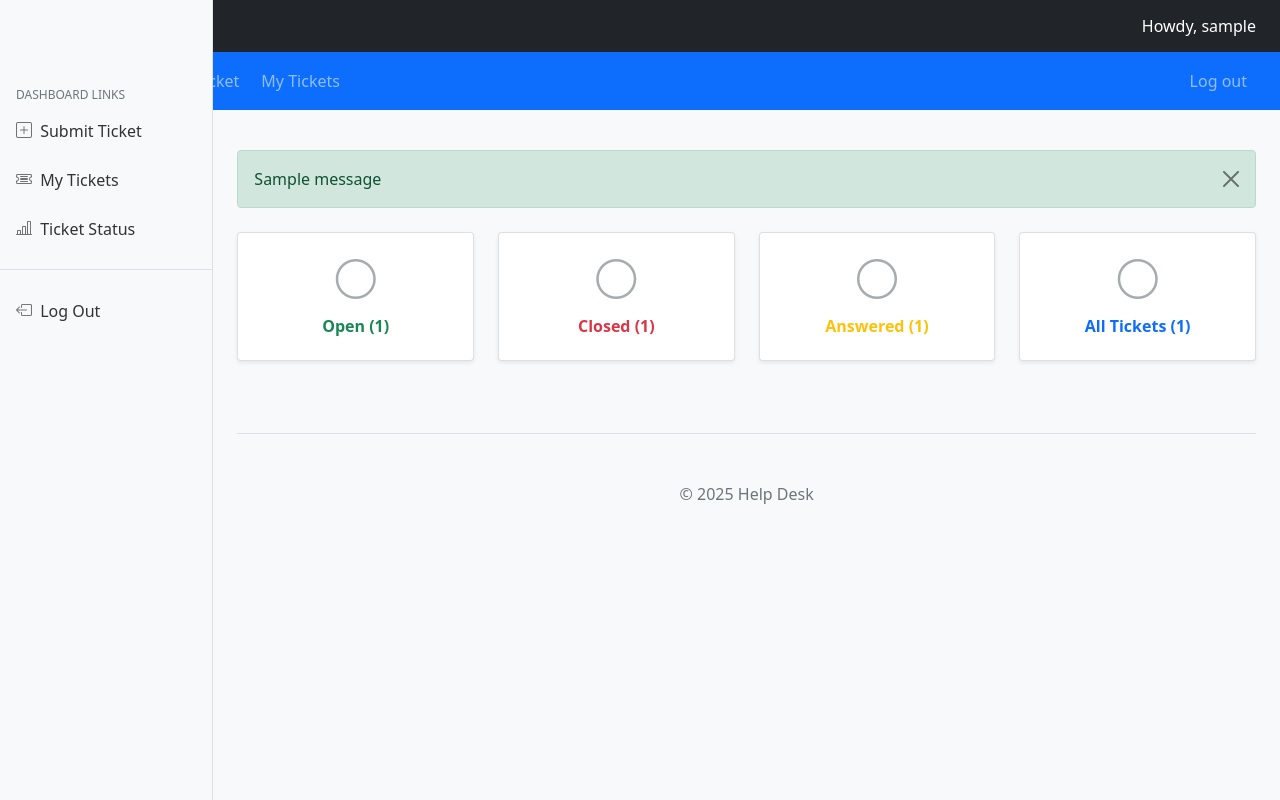
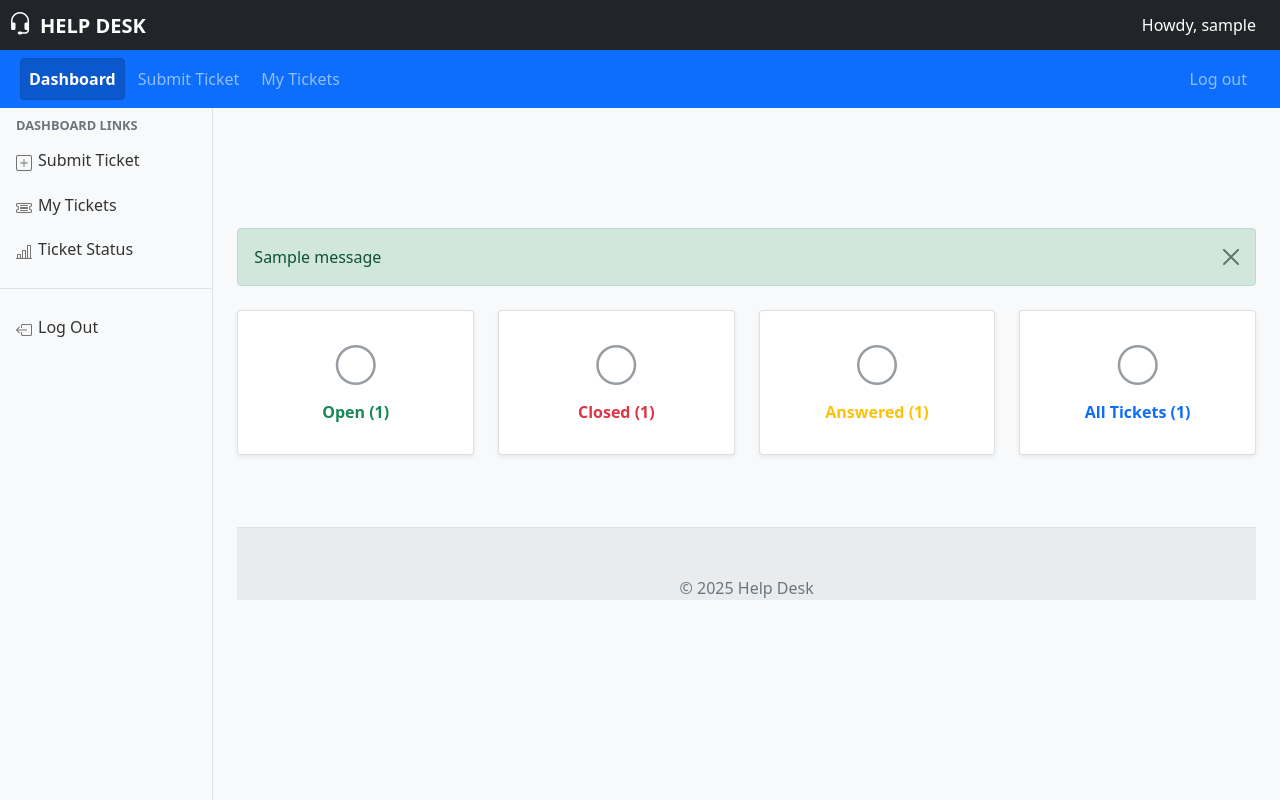
Before and after one commit to dattaprabhakar/NSTicketingsystem, a Flask app: page /dashboard in a window 1280 px wide. Run offline with Flask 2, Linux system fonts and the light colour scheme; the visitor is signed in with stand-in values (Sample User, id 1); one stand-in notice (Sample message) is shown; a database or web service that is not in the repository returns one stand-in record (values such as "Sample title").

Commit message:
first commit

```diff
--- a/app/static/css/style.css
+++ b/app/static/css/style.css
@@ -1,122 +1,133 @@
 /* app/static/css/style.css */
 
-/* --- Remove Background Image --- */
+/* --- Base Body --- */
 body {
     background-image: none; /* Override previous background image */
     background-color: #f8f9fa; /* Set a light background color */
-    min-height: 100vh;
-    /* Flex properties might not be needed if not using sticky footer */
-    /* display: flex; */
-    /* flex-direction: column; */
 }
 
-/* main.container { flex-grow: 1; } */ /* Remove if not using flex footer */
-
-/* --- Sidebar Styles (from Bootstrap examples) --- */
+/* --- Sidebar Styles (from Bootstrap examples, adjusted) --- */
 .sidebar {
   position: fixed;
-  top: 0;
-  /* rtl:raw:
-  right: 0;
-  */
+  top: 0; /* Start at top */
   bottom: 0;
-  /* rtl:remove */
   left: 0;
-  z-index: 100; /* Behind backdrop */
-  padding: 48px 0 0; /* Height of navbar */
+  z-index: 100; /* Behind backdrop on small screens */
+  padding: 110px 0 0; /* Approx height of BOTH sticky navbars */
   box-shadow: inset -1px 0 0 rgba(0, 0, 0, .1);
+  background-color: #f8f9fa; /* Match body or use #fff */
 }
 
 @media (max-width: 767.98px) {
   .sidebar {
-    top: 98px; /* Adjust based on your top bars height */
+    /* Adjust if needed for mobile toggle */
+     padding-top: 1rem; /* Less padding when stacked */
+     position: relative; /* Stack normally on small screens */
+     box-shadow: none;
+     height: auto; /* Allow natural height */
   }
+  main {
+      padding-top: 1rem !important; /* Reduce top padding on mobile */
+  }
+  /* Ensure navbars don't overlap content too much on mobile */
+  .sticky-top {
+      position: relative; /* Disable sticky on mobile if it causes issues */
+  }
+
 }
 
-.sidebar-sticky {
-  position: relative;
-  top: 0;
-  height: calc(100vh - 98px); /* Adjust based on your top bars height */
+.sidebar-sticky { /* Use this class on the inner div if needed for scrolling */
+  /* position: relative; */ /* Not needed if sidebar itself is fixed */
+  /* top: 0; */
+  height: calc(100vh - 110px); /* Adjust height calc based on navbars */
   padding-top: .5rem;
   overflow-x: hidden;
-  overflow-y: auto; /* Scrollable contents if viewport is shorter than content. */
+  overflow-y: auto; /* Scrollable contents */
 }
 
 .sidebar .nav-link {
   font-weight: 500;
   color: #333;
-  padding: .75rem 1rem; /* Adjust padding */
+  padding: .65rem 1rem; /* Adjusted padding */
+  display: flex; /* Align icon and text */
+  align-items: center;
 }
 
 .sidebar .nav-link .bi { /* Icon styling */
-  margin-right: 4px;
+  margin-right: 8px; /* Increased spacing */
   color: #727272;
-  width: 16px;
-  height: 16px;
-  vertical-align: text-bottom;
+  width: 18px; /* Slightly larger icons */
+  height: 18px;
+  vertical-align: text-bottom; /* Helps alignment */
+  flex-shrink: 0; /* Prevent icon from shrinking */
 }
 
 .sidebar .nav-link.active {
-  color: #2470dc; /* Or your primary color */
+  color: #0d6efd; /* Bootstrap primary blue */
+  background-color: #e9ecef; /* Light grey active background */
+}
+.sidebar .nav-link:hover {
+  color: #0a58ca; /* Darker blue on hover */
+  background-color: #eef; /* Slightly different hover */
 }
 
-.sidebar .nav-link:hover,
-.sidebar .nav-link.active {
-  background-color: #e9ecef; /* Light grey hover/active */
+.sidebar-heading {
+  font-size: .8rem; /* Slightly larger heading */
+  font-weight: bold;
+  text-transform: uppercase;
+  color: #6c757d;
+}
+
+/* Adjust main content padding */
+main {
+  padding-top: 120px; /* Match sidebar padding */
+  padding-bottom: 2rem; /* Ensure space before footer */
 }
 
 
-.sidebar-heading {
-  font-size: .75rem;
-  text-transform: uppercase;
+/* --- Dashboard Widget Styles --- */
+.dashboard-widget .card {
+    box-shadow: 0 0.125rem 0.25rem rgba(0, 0, 0, 0.075); /* Softer shadow */
 }
+.dashboard-widget .card-body {
+     padding: 1.5rem; /* More padding */
+}
+.dashboard-widget .card i.bi { /* Target icons inside widgets */
+    font-size: 3.5rem; /* Icon size */
+    opacity: 0.7;
+    margin-bottom: 0.5rem;
+}
+/* Specific text colors for widget titles */
+.dashboard-widget .card-title.text-success { color: #198754 !important; }
+.dashboard-widget .card-title.text-danger { color: #dc3545 !important; }
+.dashboard-widget .card-title.text-warning { color: #ffc107 !important; }
+.dashboard-widget .card-title.text-primary { color: #0d6efd !important; }
 
 
-/* Adjust main content padding to account for sidebar */
-/* You might need to adjust this based on final layout */
-main {
-  padding-top: 1rem;
+/* --- Header/Nav Styles --- */
+header {
+    height: 50px; /* Example fixed height */
+    line-height: 50px; /* Vertically center text if needed */
+    padding-top: 0; /* Override bootstrap padding */
+    padding-bottom: 0;
+    z-index: 1030; /* Ensure it's above sidebar */
 }
-
-/* Style for the widget icons */
-.card .bi-circle {
-    font-size: 4rem; /* Make icons larger */
-    opacity: 0.6; /* Make them slightly transparent */
-}
-
-/* Override default blue link color for specific widget text */
-.card-title.text-success { color: #198754 !important; }
-.card-title.text-danger { color: #dc3545 !important; }
-.card-title.text-warning { color: #ffc107 !important; }
-.card-title.text-primary { color: #0d6efd !important; }
-
-
-/* Optional: Style the top header bar further */
-header {
-    /* Add any specific styles for the top bar */
-}
-
-/* Adjust horizontal nav */
 nav.bg-primary {
-    border-radius: 0; /* Remove rounding if needed */
+    top: 50px; /* Position below header */
+    z-index: 1029; /* Below header, above sidebar */
+    border-radius: 0;
 }
 nav.bg-primary .nav-link {
     color: rgba(255,255,255,.85);
-    padding: 0.5rem 1rem; /* Adjust padding */
-    margin-right: 0.25rem; /* Spacing between buttons */
-    border-radius: 0.25rem; /* Slight rounding on buttons */
+    padding: 0.5rem 1rem;
+    margin-right: 0.25rem;
+    border-radius: 0.25rem;
+    transition: background-color 0.2s ease-in-out, color 0.2s ease-in-out;
 }
-nav.bg-primary .nav-link:hover {
-     color: #fff;
-     background-color: rgba(255, 255, 255, 0.1);
+nav.bg-primary .nav-link:hover { color: #fff; background-color: rgba(255, 255, 255, 0.1); }
+nav.bg-primary .nav-link.active { color: #fff; background-color: rgba(0, 0, 0, 0.2); font-weight: bold; }
+
+/* --- Footer --- */
+footer {
+   background-color: #e9ecef !important; /* Match body bg? Or keep light */
 }
-nav.bg-primary .nav-link.active {
-    color: #fff;
-    background-color: rgba(0, 0, 0, 0.2); /* Darker active state */
-    font-weight: bold;
-}
-
-/* Footer adjustment if needed */
-footer {
-   /*background-color: #e9ecef !important;*/ /* Match body bg? */
-}
--- a/app/templates/base.html
+++ b/app/templates/base.html
@@ -4,138 +4,67 @@
     <meta charset="UTF-8">
     <meta name="viewport" content="width=device-width, initial-scale=1.0">
     <title>{% if title %}{{ title }} - {% endif %}Help Desk</title>
-    <!-- Bootstrap CSS -->
     <link href="https://cdn.jsdelivr.net/npm/bootstrap@5.1.3/dist/css/bootstrap.min.css" rel="stylesheet" integrity="sha384-1BmE4kWBq78iYhFldvKuhfTAU6auU8tT94WrHftjDbrCEXSU1oBoqyl2QvZ6jIW3" crossorigin="anonymous">
-    <!-- Bootstrap Icons CSS -->
     <link rel="stylesheet" href="https://cdn.jsdelivr.net/npm/bootstrap-icons@1.10.3/font/bootstrap-icons.css">
-    <!-- Your Custom CSS -->
     <link rel="stylesheet" href="{{ url_for('static', filename='css/style.css') }}">
 </head>
 <body>
 
-    {# --- Top Header Area (Mimics WordPress Admin Bar) --- #}
-    <header class="bg-dark text-white p-2 d-flex justify-content-between align-items-center">
-        <div>
-             {# Placeholder for potential site icon/name if needed #}
-             <i class="bi bi-headset fs-4 me-2"></i> {# Example icon #}
-             <span class="fs-5 fw-bold">HELP DESK</span> {# Changed title #}
-        </div>
-        <div>
-            {% if current_user.is_authenticated %}
-                <span class="me-3">Howdy, {{ current_user.username }}</span>
-                {# Add other admin bar links if needed #}
-            {% endif %}
-        </div>
+    {# --- Top Header Area (Sticky) --- #}
+    <header class="bg-dark text-white p-2 d-flex justify-content-between align-items-center sticky-top">
+        <div><i class="bi bi-headset fs-4 me-2"></i><span class="fs-5 fw-bold">HELP DESK</span></div>
+        <div>{% if current_user.is_authenticated %}<span class="me-3">Howdy, {{ current_user.username }}</span>{% endif %}</div>
     </header>
 
-    {# --- Blue Horizontal Navigation Bar --- #}
-    <nav class="navbar navbar-expand-sm navbar-dark bg-primary mb-4 p-2"> {# Changed color, padding #}
-        <div class="container-fluid"> {# Use fluid container for full width #}
-             {# No brand needed here usually #}
-            <button class="navbar-toggler" type="button" data-bs-toggle="collapse" data-bs-target="#mainHorizontalNav" aria-controls="mainHorizontalNav" aria-expanded="false" aria-label="Toggle navigation">
-                <span class="navbar-toggler-icon"></span>
-            </button>
+    {# --- Blue Horizontal Navigation Bar (Sticky) --- #}
+    <nav class="navbar navbar-expand-sm navbar-dark bg-primary p-2 sticky-top"> {# Removed style attr, controlled by CSS #}
+        <div class="container-fluid">
+            <button class="navbar-toggler" type="button" data-bs-toggle="collapse" data-bs-target="#mainHorizontalNav" aria-controls="mainHorizontalNav" aria-expanded="false" aria-label="Toggle navigation"><span class="navbar-toggler-icon"></span></button>
             <div class="collapse navbar-collapse" id="mainHorizontalNav">
                 <ul class="navbar-nav me-auto mb-2 mb-sm-0">
                      {% if current_user.is_authenticated %}
-                     <li class="nav-item">
-                        <a class="nav-link btn btn-primary {% if request.endpoint == 'main.dashboard' %}active{% endif %}" href="{{ url_for('main.dashboard') }}">Dashboard</a>
-                    </li>
-                     <li class="nav-item">
-                        <a class="nav-link btn btn-primary {% if request.endpoint == 'tickets.create_ticket' %}active{% endif %}" href="{{ url_for('tickets.create_ticket') }}">Submit Ticket</a>
-                    </li>
-                     <li class="nav-item">
-                        <a class="nav-link btn btn-primary {% if request.endpoint.startswith('tickets.') and request.endpoint != 'tickets.create_ticket' %}active{% endif %}" href="{{ url_for('tickets.list_tickets') }}">My Tickets</a>
-                    </li>
-                     {# Add Ticket Status link if you create that page #}
-                     {% if current_user.role == 'agent' %}
-                     <li class="nav-item">
-                        <a class="nav-link btn btn-primary {% if request.endpoint.startswith('admin.') %}active{% endif %}" href="{{ url_for('admin.view_users') }}">User Data</a>
-                     </li>
-                     {% endif %}
+                     <li class="nav-item"><a class="nav-link btn btn-primary {% if request.endpoint == 'main.dashboard' %}active{% endif %}" href="{{ url_for('main.dashboard') }}">Dashboard</a></li>
+                     <li class="nav-item"><a class="nav-link btn btn-primary {% if request.endpoint == 'tickets.create_ticket' %}active{% endif %}" href="{{ url_for('tickets.create_ticket') }}">Submit Ticket</a></li>
+                     <li class="nav-item"><a class="nav-link btn btn-primary {% if request.endpoint.startswith('tickets.') and request.endpoint != 'tickets.create_ticket' %}active{% endif %}" href="{{ url_for('tickets.list_tickets') }}">My Tickets</a></li>
+                     {% if current_user.role == 'agent' %}<li class="nav-item"><a class="nav-link btn btn-primary {% if request.endpoint.startswith('admin.') %}active{% endif %}" href="{{ url_for('admin.view_users') }}">User Data</a></li>{% endif %}
                      {% endif %}
                 </ul>
                 <ul class="navbar-nav ms-auto">
-                     {% if current_user.is_authenticated %}
-                        <li class="nav-item">
-                             <a class="nav-link btn btn-primary" href="{{ url_for('auth.logout') }}">Log out</a>
-                         </li>
-                     {% else %}
-                         {# Show login/register only if not authenticated - might not fit this theme #}
-                         <li class="nav-item"><a class="nav-link btn btn-primary" href="{{ url_for('auth.login') }}">Login</a></li>
-                     {% endif %}
+                     {% if current_user.is_authenticated %}<li class="nav-item"><a class="nav-link btn btn-primary" href="{{ url_for('auth.logout') }}">Log out</a></li>
+                     {% else %}<li class="nav-item"><a class="nav-link btn btn-primary" href="{{ url_for('auth.login') }}">Login</a></li>{% endif %}
                 </ul>
             </div>
         </div>
     </nav>
 
     {# --- Main Content Area with Sidebar --- #}
-    <div class="container-fluid"> {# Fluid container for layout #}
+    <div class="container-fluid">
         <div class="row">
 
             {# --- Sidebar Column --- #}
-            <aside class="col-md-3 col-lg-2 d-md-block bg-light sidebar collapse" id="sidebarMenu"> {# Adjusted cols #}
-                <div class="position-sticky pt-3">
-                     <h6 class="sidebar-heading d-flex justify-content-between align-items-center px-3 mt-4 mb-1 text-muted">
-                        <span>Dashboard Links</span>
-                    </h6>
+            <aside class="col-md-3 col-lg-2 d-md-block sidebar collapse" id="sidebarMenu"> {# Removed style attr, controlled by CSS #}
+                <div class="position-sticky"> {# Inner div for sticky positioning within sidebar #}
+                     <h6 class="sidebar-heading d-flex justify-content-between align-items-center px-3 mt-2 mb-1 text-muted"><span>Dashboard Links</span></h6> {# Reduced top margin #}
                     <ul class="nav flex-column">
-                        <li class="nav-item">
-                             <a class="nav-link {% if request.endpoint == 'tickets.create_ticket' %}active{% endif %}" href="{{ url_for('tickets.create_ticket') }}">
-                                <i class="bi bi-plus-square me-1"></i> Submit Ticket
-                             </a>
-                         </li>
-                         <li class="nav-item">
-                             <a class="nav-link {% if request.endpoint.startswith('tickets.') and request.endpoint != 'tickets.create_ticket' %}active{% endif %}" href="{{ url_for('tickets.list_tickets') }}">
-                                 <i class="bi bi-ticket-detailed me-1"></i> My Tickets {# Changed icon #}
-                             </a>
-                         </li>
-                         {# Add Ticket Status link if you create that page #}
-                         <li class="nav-item">
-                            <a class="nav-link disabled" href="#"> {# Example disabled link #}
-                                <i class="bi bi-bar-chart-line me-1"></i> Ticket Status
-                            </a>
-                         </li>
-                         {% if current_user.role == 'agent' %}
-                         <li class="nav-item">
-                            <a class="nav-link {% if request.endpoint.startswith('admin.') %}active{% endif %}" href="{{ url_for('admin.view_users') }}">
-                                 <i class="bi bi-people me-1"></i> User Data
-                             </a>
-                         </li>
-                         {% endif %}
-                         <li class="nav-item mt-3 border-top pt-3"> {# Separator and logout #}
-                             <a class="nav-link" href="{{ url_for('auth.logout') }}">
-                                <i class="bi bi-box-arrow-left me-1"></i> Log Out
-                             </a>
-                         </li>
+                        <li class="nav-item"><a class="nav-link {% if request.endpoint == 'tickets.create_ticket' %}active{% endif %}" href="{{ url_for('tickets.create_ticket') }}"><i class="bi bi-plus-square me-1"></i> Submit Ticket</a></li>
+                        <li class="nav-item"><a class="nav-link {% if request.endpoint.startswith('tickets.') and request.endpoint != 'tickets.create_ticket' %}active{% endif %}" href="{{ url_for('tickets.list_tickets') }}"><i class="bi bi-ticket-detailed me-1"></i> My Tickets</a></li>
+                        <li class="nav-item"><a class="nav-link disabled" href="#"><i class="bi bi-bar-chart-line me-1"></i> Ticket Status</a></li>
+                        {% if current_user.role == 'agent' %}<li class="nav-item"><a class="nav-link {% if request.endpoint.startswith('admin.') %}active{% endif %}" href="{{ url_for('admin.view_users') }}"><i class="bi bi-people me-1"></i> User Data</a></li>{% endif %}
+                        <li class="nav-item mt-3 border-top pt-3"><a class="nav-link" href="{{ url_for('auth.logout') }}"><i class="bi bi-box-arrow-left me-1"></i> Log Out</a></li>
                     </ul>
                 </div>
             </aside>
 
             {# --- Main Content Column --- #}
-            <main class="col-md-9 ms-sm-auto col-lg-10 px-md-4"> {# Adjusted cols #}
-                {# --- Flash Messages --- #}
-                {% with messages = get_flashed_messages(with_categories=true) %}
-                    {% if messages %}{% for c, m in messages %}<div class="alert alert-{{ c }} alert-dismissible fade show" role="alert">{{ m }}<button type="button" class="btn-close" data-bs-dismiss="alert"></button></div>{% endfor %}{% endif %}
-                {% endwith %}
-
-                {# --- Page Content Block --- #}
-                {% block content %}
-                    <h1 class="h2">Dashboard</h1>
-                    <p>Default Content - Needs to be overridden.</p>
-                {% endblock content %}
-
-                 {# --- Footer (Moved inside main content area for layout) --- #}
-                <footer class="pt-4 my-md-5 pt-md-5 border-top text-center text-muted">
-                    © {{ now().year }} Help Desk
-                </footer>
+            <main class="col-md-9 ms-sm-auto col-lg-10 px-md-4"> {# Removed style attr, controlled by CSS #}
+                {% with messages = get_flashed_messages(with_categories=true) %}{% if messages %}{% for c, m in messages %}<div class="alert alert-{{ c }} alert-dismissible fade show" role="alert">{{ m }}<button type="button" class="btn-close" data-bs-dismiss="alert"></button></div>{% endfor %}{% endif %}{% endwith %}
+                {% block content %}<h1 class="h2">Page Content</h1><p>Override this block.</p>{% endblock content %}
+                <footer class="pt-4 my-md-5 pt-md-5 border-top text-center text-muted"><p>© {{ now().year }} Help Desk</p></footer>
             </main>
 
-        </div> {# End .row #}
-    </div> {# End .container-fluid #}
+        </div>
+    </div>
 
-
-    <!-- Bootstrap JS Bundle -->
     <script src="https://cdn.jsdelivr.net/npm/bootstrap@5.1.3/dist/js/bootstrap.bundle.min.js" integrity="sha384-ka7Sk0Gln4gmtz2MlQnikT1wXgYsOg+OMhuP+IlRH9sENBO0LRn5q+8nbTov4+1p" crossorigin="anonymous"></script>
 </body>
 </html>
--- a/app/templates/dashboard.html
+++ b/app/templates/dashboard.html
@@ -1,54 +1,18 @@
 {% extends "base.html" %}
 
 {% block content %}
-    {# Remove the default h1 and welcome message if they are handled by base or not desired #}
-    {# <h1 class="mb-4">Dashboard</h1> #}
-    {# <p>Welcome, {{ current_user.username }}!</p> #}
+    {# Optional: Add a main heading for the dashboard page itself if desired #}
+    {# <h1 class="h2 border-bottom pb-2 mb-3">Dashboard Overview</h1> #}
 
-    <div class="row mt-4">
+    {# Added dashboard-widget class to row for specific styling #}
+    <div class="row mt-4 dashboard-widget">
 
-        {# Widget 1: Open Tickets #}
-        <div class="col-lg-3 col-md-6 mb-4">
-            <div class="card text-center shadow-sm h-100"> {# Added shadow, h-100 #}
-                 <div class="card-body d-flex flex-column justify-content-center"> {# Center content #}
-                    <i class="bi bi-circle fs-1 text-muted mb-2"></i> {# Large grey icon #}
-                    <h6 class="card-title text-success fw-bold">Open ({{ stats.by_status['Open'] if stats and stats.by_status and 'Open' in stats.by_status else 0 }})</h6>
-                </div>
-            </div>
-        </div>
+        <div class="col-lg-3 col-md-6 mb-4"> <div class="card text-center h-100"><div class="card-body d-flex flex-column justify-content-center"><i class="bi bi-circle fs-1 text-muted mb-2"></i><h6 class="card-title text-success fw-bold">Open ({{ stats.by_status['Open'] if stats and stats.by_status and 'Open' in stats.by_status else 0 }})</h6></div></div></div>
+        <div class="col-lg-3 col-md-6 mb-4"> <div class="card text-center h-100"><div class="card-body d-flex flex-column justify-content-center"><i class="bi bi-circle fs-1 text-muted mb-2"></i><h6 class="card-title text-danger fw-bold">Closed ({{ stats.by_status['Closed'] if stats and stats.by_status and 'Closed' in stats.by_status else 0 }})</h6></div></div></div>
+        <div class="col-lg-3 col-md-6 mb-4"> <div class="card text-center h-100"><div class="card-body d-flex flex-column justify-content-center"><i class="bi bi-circle fs-1 text-muted mb-2"></i><h6 class="card-title text-warning fw-bold">Answered ({{ stats.by_status['In Progress'] if stats and stats.by_status and 'In Progress' in stats.by_status else 0 }})</h6></div></div></div>
+        <div class="col-lg-3 col-md-6 mb-4"> <div class="card text-center h-100"><div class="card-body d-flex flex-column justify-content-center"><i class="bi bi-circle fs-1 text-muted mb-2"></i><h6 class="card-title text-primary fw-bold">All Tickets ({{ stats.total_tickets if stats and 'total_tickets' in stats else 0 }})</h6></div></div></div>
 
-        {# Widget 2: Closed Tickets #}
-        <div class="col-lg-3 col-md-6 mb-4">
-            <div class="card text-center shadow-sm h-100">
-                 <div class="card-body d-flex flex-column justify-content-center">
-                     <i class="bi bi-circle fs-1 text-muted mb-2"></i>
-                     <h6 class="card-title text-danger fw-bold">Closed ({{ stats.by_status['Closed'] if stats and stats.by_status and 'Closed' in stats.by_status else 0 }})</h6>
-                 </div>
-            </div>
-        </div>
-
-         {# Widget 3: "Answered" (Using 'In Progress' from our data) #}
-        <div class="col-lg-3 col-md-6 mb-4">
-            <div class="card text-center shadow-sm h-100">
-                <div class="card-body d-flex flex-column justify-content-center">
-                    <i class="bi bi-circle fs-1 text-muted mb-2"></i>
-                    <h6 class="card-title text-warning fw-bold">Answered ({{ stats.by_status['In Progress'] if stats and stats.by_status and 'In Progress' in stats.by_status else 0 }})</h6> {# Using In Progress data #}
-                </div>
-            </div>
-        </div>
-
-        {# Widget 4: All Tickets #}
-        <div class="col-lg-3 col-md-6 mb-4">
-            <div class="card text-center shadow-sm h-100">
-                <div class="card-body d-flex flex-column justify-content-center">
-                    <i class="bi bi-circle fs-1 text-muted mb-2"></i>
-                    <h6 class="card-title text-primary fw-bold">All Tickets ({{ stats.total_tickets if stats and 'total_tickets' in stats else 0 }})</h6>
-                </div>
-            </div>
-        </div>
-
-    </div> {# End row #}
-
-    {# You might add other dashboard elements here later #}
+    </div>
+    {# Add other dashboard elements here if needed #}
 
 {% endblock content %}
```
